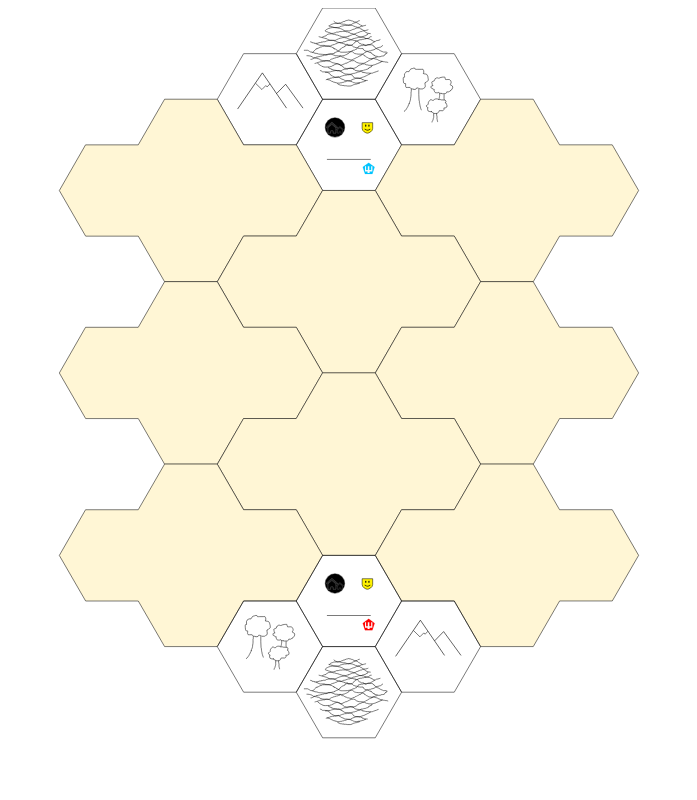
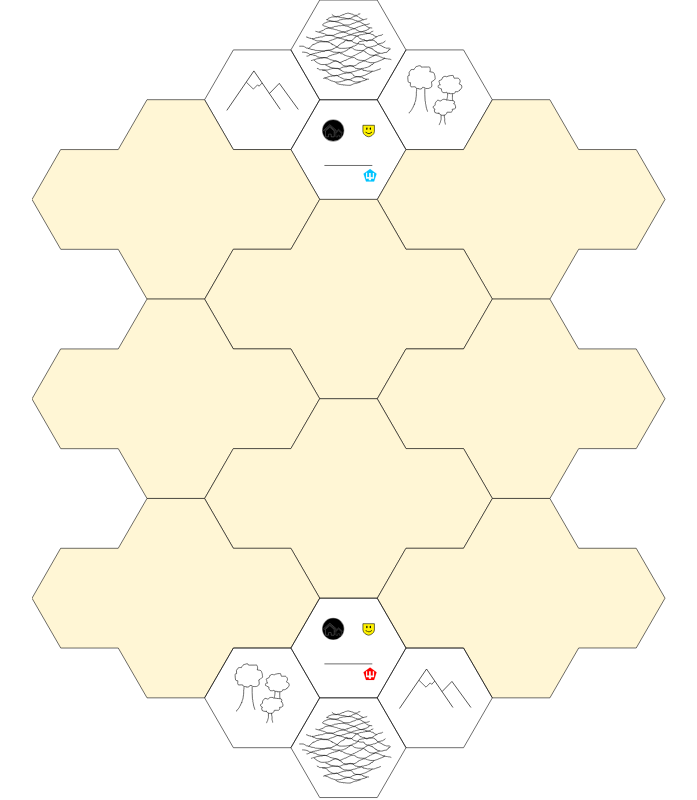
Before and after one commit to Medrenguard/clas-of-cultures, a Vue app: page /#/ in a window 1280 px wide. Shown: the whole page, without its empty margins (291-988 px from the left). Built offline with nearby package versions, Linux system fonts and the light colour scheme.

Commit message:
Центрует и масштабирует карту по высоте экрана, для этого же добавляет элементам на тайлах смещение в -28px по x

```diff
--- a/src/App.vue
+++ b/src/App.vue
@@ -9,5 +9,7 @@
 </template>
 
 <style lang="scss">
-
+body {
+  margin: 0;
+}
 </style>
--- a/src/components/onMap/onTile/terrainItem.vue
+++ b/src/components/onMap/onTile/terrainItem.vue
@@ -1,5 +1,6 @@
 <template>
-    <g>
+    <g
+    transform="translate(-28 0)">
         <g v-if="type === 'mountains'"
             inkscape:groupmode="layer"
             id="layer4"
--- a/src/components/onMap/regionItem.vue
+++ b/src/components/onMap/regionItem.vue
@@ -5,7 +5,7 @@
         id="defs2" />
       <g
         id="layer1"
-        transform="translate(-22.614968,-78.206734)">
+        transform="translate(-50.614968,-78.206734)">
         <path
         style="fill:#fff6d5;stroke-width:0.05; stroke: black;"
         d="m 25.101981,82.540149 h 5.004623 l 2.501898,-4.333415 h 4.995404 l 2.500702,4.331343 h 5.004168 l 2.501339,4.332444 -2.499794,4.329769 H 40.11 l -2.501561,4.332829 h -4.999525 l -2.49833,-4.327236 h -4.99691 l -2.498706,-4.327888 z"
--- a/src/components/onMap/tileItem.vue
+++ b/src/components/onMap/tileItem.vue
@@ -70,11 +70,11 @@ export default {
       const shiftUnit = 1.25
       // стартовая точка юнитов на svg-шке
       const startPoint = {
-        city: { x: 0, y: 0 },
-        cell: { x: 0, y: 0 },
-        settler: { x: -6.7424739, y: -9.033277 },
-        ship: { x: -6.7424739, y: -10.364462 },
-        infantry: { x: -6.7206329, y: -7.6900277 }
+        city: { x: -28, y: 0 },
+        cell: { x: -28, y: 0 },
+        settler: { x: -34.7424739, y: -9.033277 },
+        ship: { x: -34.7424739, y: -10.364462 },
+        infantry: { x: -34.7206329, y: -7.6900277 }
       }
       // при перерисовке - изменить значения
       const matrixValue = {
--- a/src/views/mainView.vue
+++ b/src/views/mainView.vue
@@ -1,7 +1,9 @@
 <template>
   <div class="main">
     <svg
-      viewBox="-47.5 0 120 70"
+      class="map"
+      height="100vh"
+      viewBox="-43 0 55 69.5"
       version="1.1"
       id="map"
       xmlns="http://www.w3.org/2000/svg"
@@ -115,5 +117,8 @@ export default {
 </style>
 
 <style scoped lang="scss">
-
+.map {
+  margin: 0 auto;
+  display: block;
+}
 </style>
```
